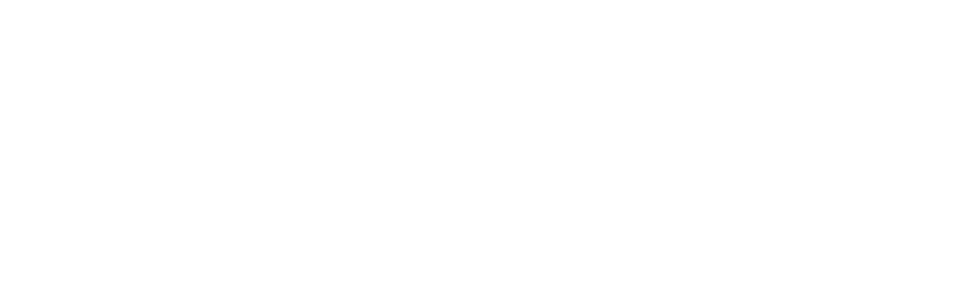
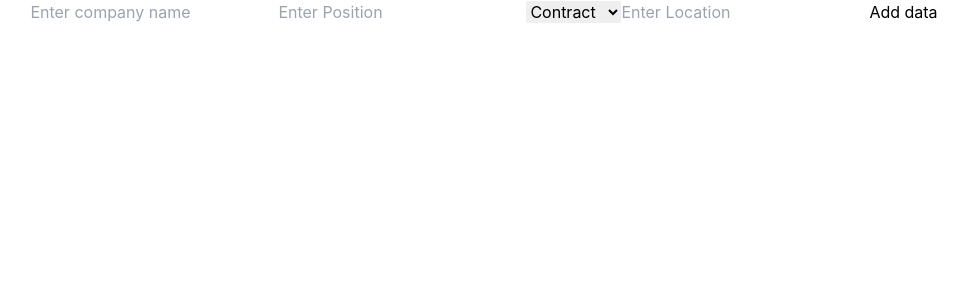
Before and after one commit to Premprakas7/Books_lib, a React (Create React App) app in the folder frontend/: page /add in a window 1280 px wide. Shown: the top 300 px of the page, without its empty margins (156-1124 px from the left). Built offline with nearby package versions, Linux system fonts and the light colour scheme.

Commit message:
addbook is added

```diff
--- a/frontend/src/Pages/Addbook.jsx
+++ b/frontend/src/Pages/Addbook.jsx
@@ -1,11 +1,84 @@
-import React from 'react'
+import axios from "axios";
+import React, { useState } from "react";
 
-const Addbook = () => {
+
+ const Addbook = () => {
+  const [formData, setFormData] = useState({
+    company:"",
+    position:"",
+    contract:"",
+    location:""
+  });
+
+
+  const handleChange = (e) => {
+    const newData = { ...formData };
+    newData[e.target.id] = e.target.value;
+    setFormData(newData)
+  };
+  const handleSubmit = (e) => {
+    e.preventDefault();
+    axios.post("https://jobslistdata.herokuapp.com/jobs", {
+      company: formData.company,
+      position: formData.position,
+      contract: formData.contract,
+        location:formData.location,
+    }).then((res) => {
+      console.log(res.data);
+    })
+  };
   return (
     <div>
 
+    <form onSubmit={(e) => handleSubmit(e)}>
+      <div
+        className="mainDiv">
+        <input
+          type="text"
+          value={formData.company}
+          id="company"
+          className="inputTag"
+          placeholder="Enter company name"
+          onChange={(e) => handleChange(e)}
+        />
+
+        <input
+          type="text"
+          value={formData.position}
+          id="position"
+          className="inputTag"
+          placeholder="Enter Position"
+          onChange={(e) => handleChange(e)}
+        />
+
+
+<select className="inputTag" value={formData.contract}
+        onChange={(e) => handleChange(e)}
+         id="contract">
+          <option value="">Contract</option>
+          <option value="Full Time">Full Time</option>
+          <option value="Part Time">Part Time</option>
+          <option value="Freelance">Freelance</option>
+        </select>
+
+
+        <input
+          type="text"
+          value={formData.location}
+          id="location"
+          className="inputTag"
+          placeholder="Enter Location"
+          onChange={(e) => handleChange(e)}
+        />
+
+        <input
+          type="submit"
+          value="Add data"
+          className="btn"
+        />
+      </div>
+    </form>
     </div>
-  )
-}
-
+  );
+};
 export default Addbook
--- a/frontend/src/Pages/Display.jsx
+++ b/frontend/src/Pages/Display.jsx
@@ -15,9 +15,10 @@
   return (
     <div>
         {loading && <div>...loading</div>}
-        {
-
-        }
+        {data?.map((e)=><div key={e.id} className='text-lg italic font-semibold border'>
+          <p key={e.id}>Book : {e.title}</p>
+          <p key={e.id}> Author :{e.author}</p>
+        </div>)}
 
     </div>
   )
```
